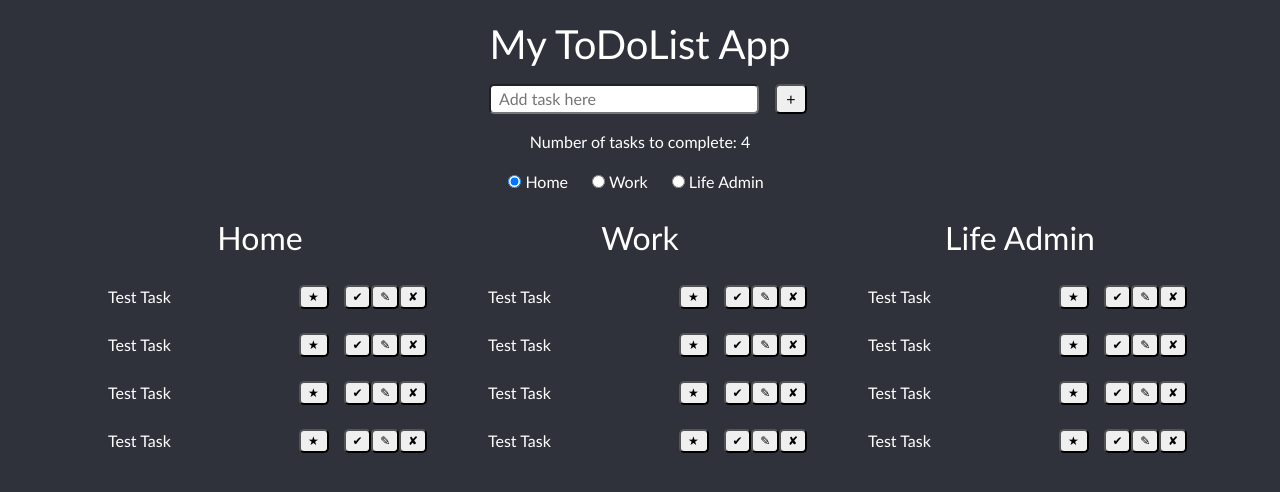
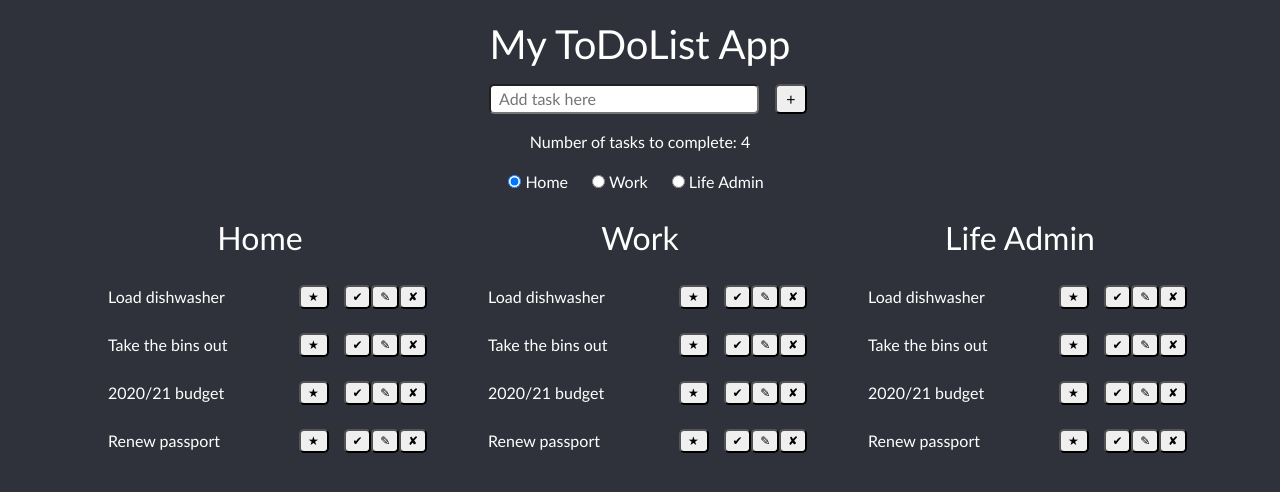
Before and after one commit to ameliamyfanwy/todo-app-frontend, a React (Create React App) app: page / in a window 1280 px wide. Shown: the top 492 px of the page. Built offline with nearby package versions, Linux system fonts and the light colour scheme.

Commit message:
Utilise props and state in task components

```diff
--- a/src/Task.js
+++ b/src/Task.js
@@ -7,7 +7,7 @@ class Task extends React.Component {
         <div>
             <div className="row task">
                 <div className="col-12 col-md-9">
-                    Test Task
+                    {this.props.item}
                     <button button type="button" className="star">&#9733;</button>
                 </div>
                 <div className="col-4 col-md-1 px-0 editoption d-flex justify-content-center">
--- a/src/TaskList.js
+++ b/src/TaskList.js
@@ -5,7 +5,7 @@ class TaskList extends React.Component {
     render() {
         return (
             <div>
-                {this.props.taskGather.map((taskItem)=><Task />)}
+                {this.props.taskGather.map((taskItem)=><Task item={taskItem.description}/>)}
             </div>
         )
 
```
